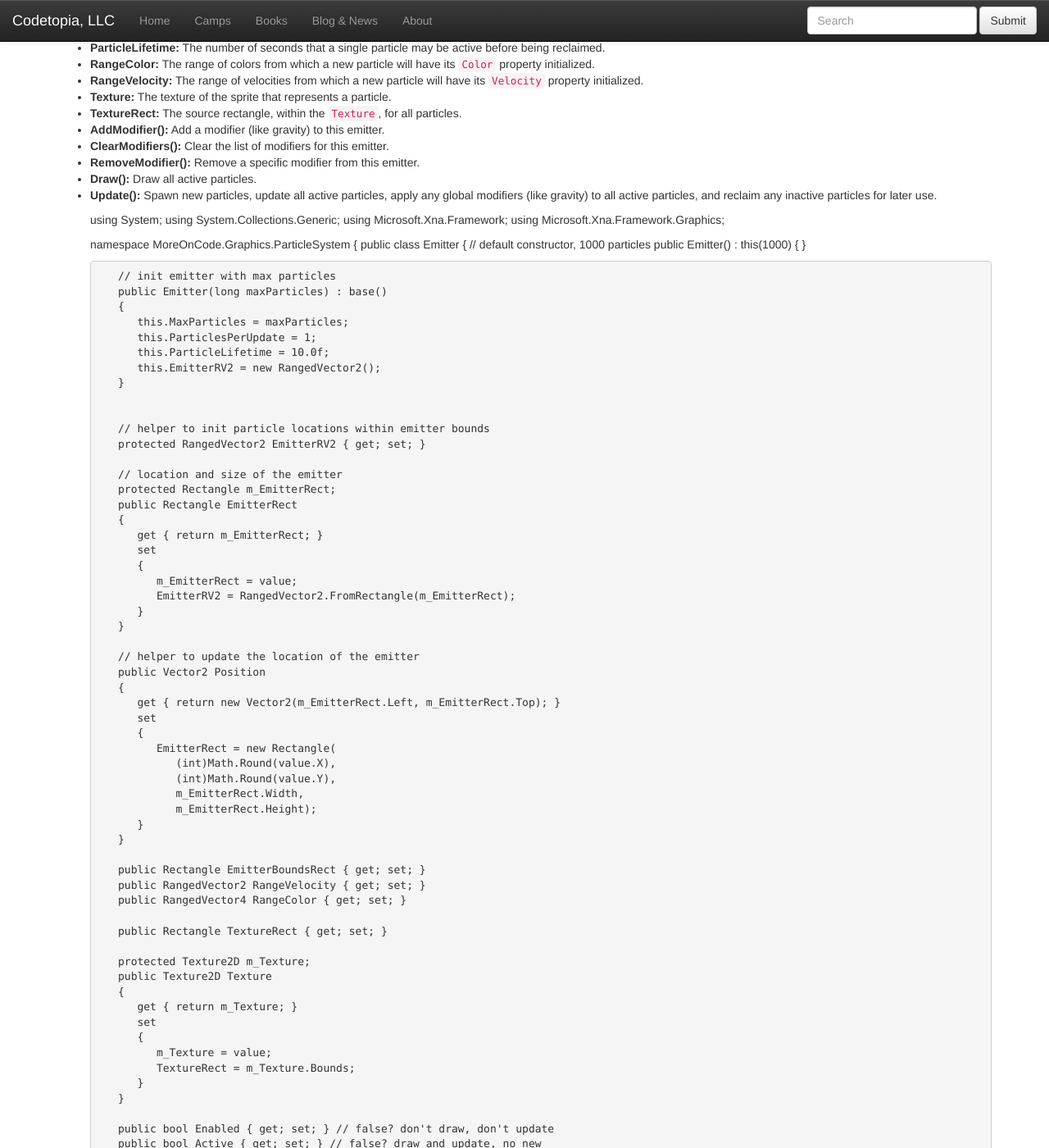
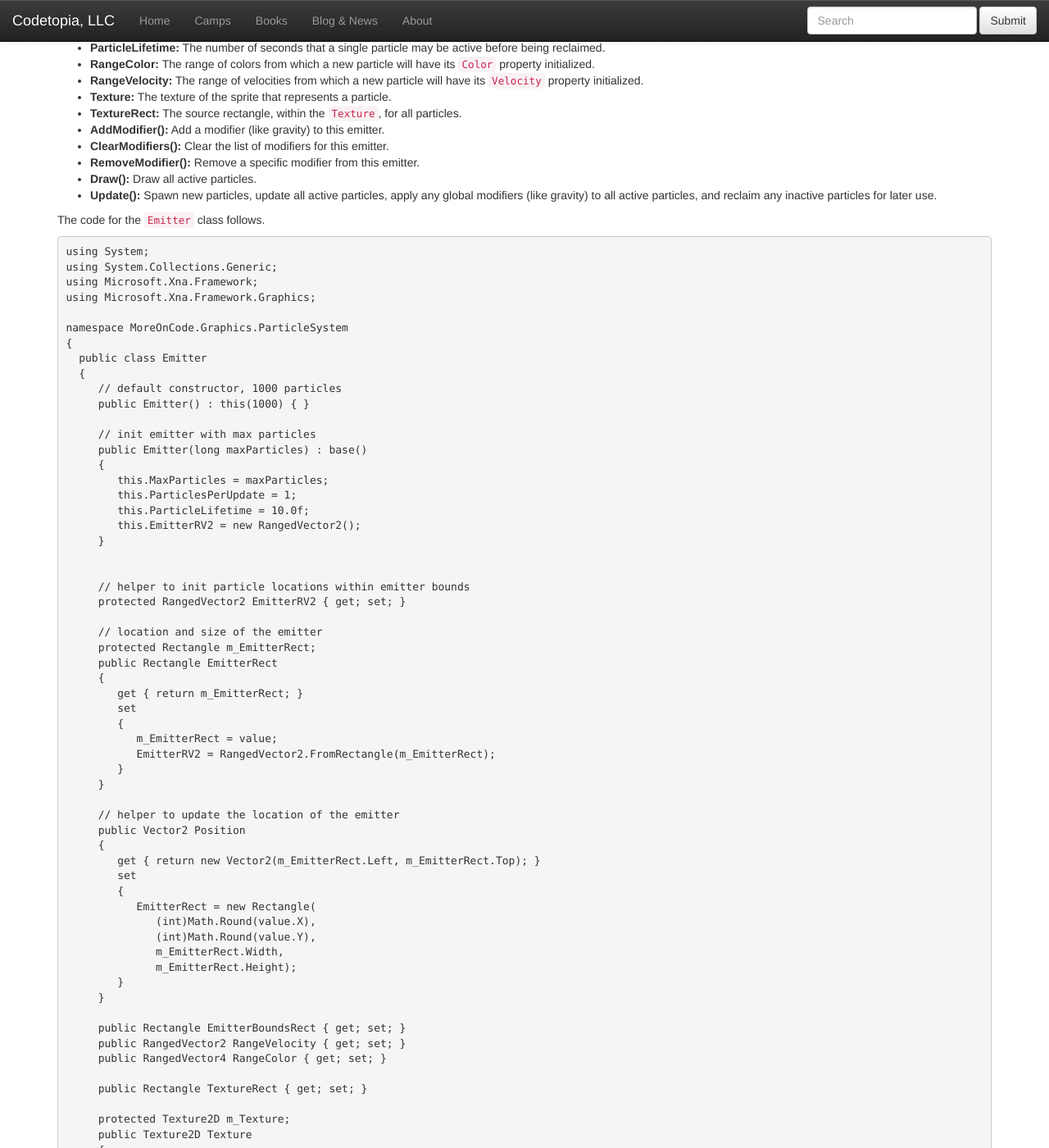
Before and after one commit to groundh0g/codetopia.com, a Jekyll site: the page built from book/codecamps/ch19-libs-particles.md, in a window 1280 px wide and 1400 px high, scrolled down 3483 px. Shown: the whole window at 82% size. Built offline with Jekyll 4.4.1, drawn with Linux system fonts in a browser that asks for light colours; nearby versions of some CDN libraries; library files that are not in the unit come from our copies; some of the changed text lies outside the part shown.

Commit message:
Strange GitHub markdown formatting issue with code immediately following bullet list. Need to make sure that's not the case in other chapters.

```diff
--- a/book/codecamps/ch19-libs-particles.md
+++ b/book/codecamps/ch19-libs-particles.md
@@ -168,6 +168,8 @@ active before being reclaimed.
 * **RemoveModifier():** Remove a specific modifier from this emitter.
 * **Draw():** Draw all active particles.
 * **Update():** Spawn new particles, update all active particles, apply any global modifiers (like gravity) to all active particles, and reclaim any inactive particles for later use.
+
+The code for the `Emitter` class follows.
 
     using System;
     using System.Collections.Generic;
```
